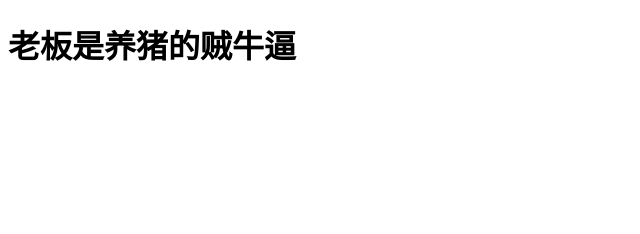
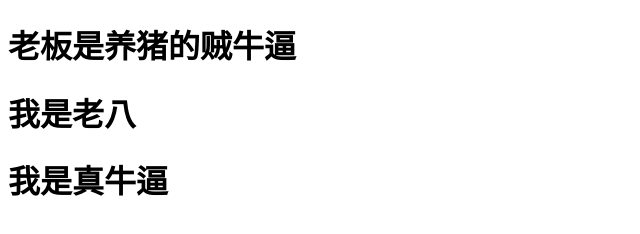
Before and after one commit to Peterpan-png/blog-test, a plain HTML site: page index.html in a window 1280 px wide. Shown: the whole page, without its empty margins (0-640 px from the left). Drawn offline with Linux system fonts and the light colour scheme.

Commit message:
老板养猪第二版，是真的强

```diff
--- a/index.html
+++ b/index.html
@@ -9,6 +9,8 @@
 
 <body>
     <h1>老板是养猪的贼牛逼</h1>
+    <h1>我是老八</h1>
+    <h1>我是真牛逼</h1>
 </body>
 
 </html>
```
